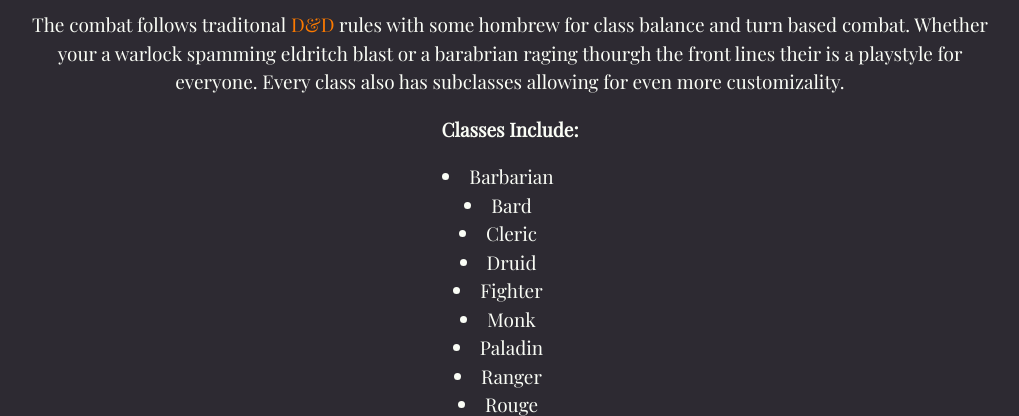
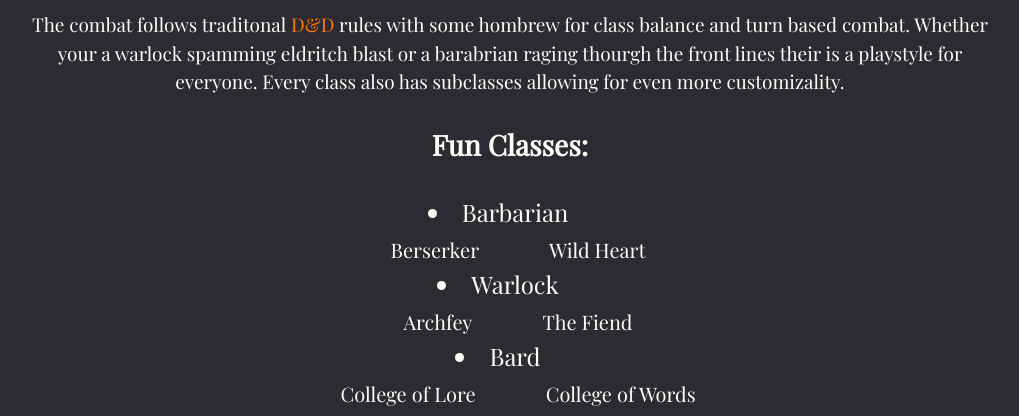
Before and after one commit to edwardm8/cpnt260-a1, a plain HTML site: page index.html in a window 1280 px wide. Shown: the part 536-952 px from the top of the page, without its empty margins (130-1149 px from the left). Drawn offline with nearby package versions, Linux system fonts and the light colour scheme.

Commit message:
nested loop

```diff
--- a/index.html
+++ b/index.html
@@ -25,22 +25,34 @@
     <p>The combat follows traditonal <a href="https://dnd.wizards.com/" class ="link">D&D</a> rules with some hombrew for class balance and turn based combat. Whether your a warlock spamming eldritch blast or a barabrian raging thourgh the front lines their is a playstyle for everyone.
     Every class also has subclasses allowing for even more customizality.</p>
 
-    <p><strong>Classes Include:</strong></p>
+    <p class="listTitle"><strong>Fun Classes:</strong></p>
 
-    <ul>
-      <li>Barbarian</li>
-      <li>Bard</li>
-      <li>Cleric</li>
-      <li>Druid</li>
-      <li>Fighter</li>
-      <li>Monk</li>
-      <li>Paladin</li>
-      <li>Ranger</li>
-      <li>Rouge</li>
-      <li>Wizard</li>
-      <li>Sorcerer</li>
-      <li>Warlock</li>
+    <ul class="list1">
+
+      <li>Barbarian
+        <ul class="sub">
+          <li>Berserker</li>
+          <li>Wild Heart</li>
+        </ul>
+      </li>
+      <li>Warlock
+        <ul class="sub">
+          <li>Archfey</li>
+          <li>The Fiend</li>
+        </ul>
+      </li>
+      <li>Bard
+        <ul class="sub">
+          <li>College of Lore</li>
+          <li>College of Words</li>
+        </ul>
+      </li>
     </ul>
+
+
+
+
+
 
     <p>While there are a few bugs especially with the camera at times, they are not game breaking.The early levels feel very slow especially for melee chracters till around level 5, the game starts to pick up in combat after.
     Just like the story you could always try to talk your way out of a scernario that feels like it will brake into a combat. Overall the combat
--- a/styles.css
+++ b/styles.css
@@ -26,15 +26,23 @@
     font-size: 19px;
     font-family: 'Playfair Display', serif;
 }
+ul{
+    width:auto;
+    padding-right: 4rem;
+    position:relative;
+}
+
 li{
     list-style-position: inside;
 
-    padding-right: 4rem;
 
-    font-size: 19px;
+    font-size: 24px;
+
+    width: auto;
 
     color: #FAFDF6;
     font-family: 'Playfair Display', serif;
+
 }
 .link{
     color:#fc7a00;
@@ -43,3 +51,14 @@
 a:hover{
     color:#fc0004;
 }
+.listTitle{
+    font-size:28px;
+}
+.list1{
+    text-align: center;
+}
+.sub li{
+    display: inline-block;
+    font-size: 20px;
+    padding-left: 4rem;
+}
```
Also changed, not shown: images/barb.jpg (added).
